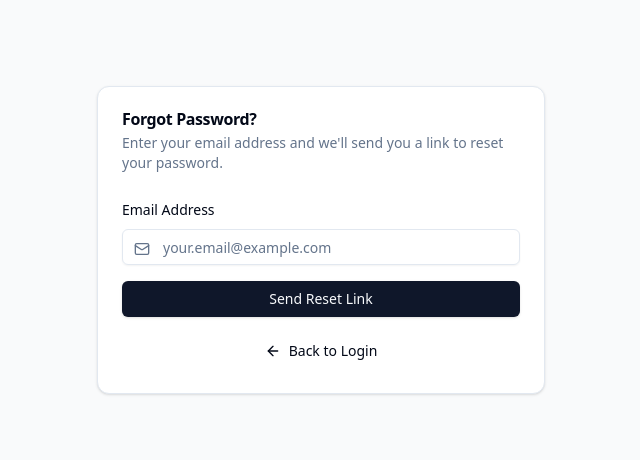
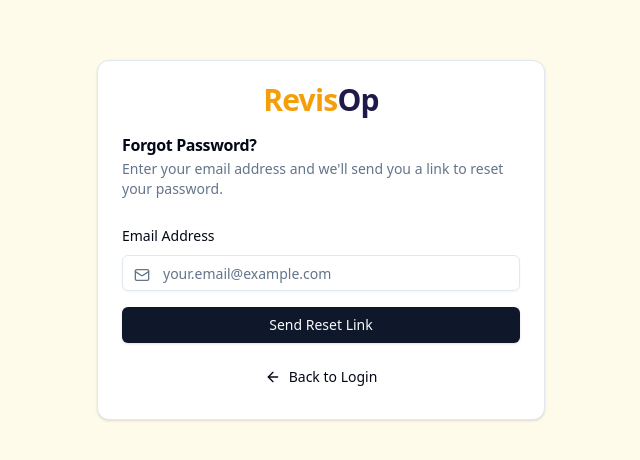
Before and after one commit to ai1976/recall-app, a React (Vite) app: page /forgot-password in a window 1280 px wide. Shown: the part 160-620 px from the top of the page, without its empty margins (319-959 px from the left). Built offline with nearby package versions, Linux system fonts and the light colour scheme; no server answers.

Commit message:
fix: update auth pages colour scheme and branding
- Signup: button indigo->navy, Log in link indigo->amber, focus rings->amber
- ForgotPassword: add amber/navy wordmark, bg grey->amber-50 on both states

```diff
--- a/src/pages/auth/ForgotPassword.jsx
+++ b/src/pages/auth/ForgotPassword.jsx
@@ -37,9 +37,14 @@
 
   if (success) {
     return (
-      <div className="min-h-screen flex items-center justify-center bg-gray-50 px-4">
+      <div className="min-h-screen flex items-center justify-center bg-amber-50 px-4">
         <Card className="w-full max-w-md">
           <CardHeader>
+            <div className="flex justify-center mb-2">
+              <span className="text-3xl font-bold tracking-tight leading-none">
+                <span style={{ color: '#f59e0b' }}>Revis</span><span style={{ color: '#1e1b4b' }}>Op</span>
+              </span>
+            </div>
             <div className="flex justify-center mb-4">
               <CheckCircle className="h-12 w-12 text-green-500" />
             </div>
@@ -69,9 +74,14 @@
   }
 
   return (
-    <div className="min-h-screen flex items-center justify-center bg-gray-50 px-4">
+    <div className="min-h-screen flex items-center justify-center bg-amber-50 px-4">
       <Card className="w-full max-w-md">
         <CardHeader>
+          <div className="flex justify-center mb-4">
+            <span className="text-3xl font-bold tracking-tight leading-none">
+              <span style={{ color: '#f59e0b' }}>Revis</span><span style={{ color: '#1e1b4b' }}>Op</span>
+            </span>
+          </div>
           <CardTitle>Forgot Password?</CardTitle>
           <CardDescription>
             Enter your email address and we'll send you a link to reset your password.
--- a/src/pages/auth/Signup.jsx
+++ b/src/pages/auth/Signup.jsx
@@ -157,7 +157,7 @@
               required
               value={fullName}
               onChange={(e) => setFullName(e.target.value)}
-              className="w-full px-4 py-3 border border-gray-300 rounded-lg focus:ring-2 focus:ring-indigo-500 focus:border-transparent"
+              className="w-full px-4 py-3 border border-gray-300 rounded-lg focus:ring-2 focus:ring-amber-400 focus:border-transparent"
               placeholder="Rahul Kumar"
             />
           </div>
@@ -172,7 +172,7 @@
               required
               value={email}
               onChange={(e) => setEmail(e.target.value)}
-              className="w-full px-4 py-3 border border-gray-300 rounded-lg focus:ring-2 focus:ring-indigo-500 focus:border-transparent"
+              className="w-full px-4 py-3 border border-gray-300 rounded-lg focus:ring-2 focus:ring-amber-400 focus:border-transparent"
               placeholder="your.email@example.com"
             />
           </div>
@@ -187,7 +187,7 @@
               required
               value={password}
               onChange={(e) => setPassword(e.target.value)}
-              className="w-full px-4 py-3 border border-gray-300 rounded-lg focus:ring-2 focus:ring-indigo-500 focus:border-transparent"
+              className="w-full px-4 py-3 border border-gray-300 rounded-lg focus:ring-2 focus:ring-amber-400 focus:border-transparent"
               placeholder="••••••••"
             />
             <p className="text-xs text-gray-500 mt-1">Minimum 6 characters</p>
@@ -202,7 +202,7 @@
               value={courseLevel}
               onChange={(e) => setCourseLevel(e.target.value)}
               required
-              className="w-full px-4 py-3 border border-gray-300 rounded-lg focus:ring-2 focus:ring-indigo-500 focus:border-transparent"
+              className="w-full px-4 py-3 border border-gray-300 rounded-lg focus:ring-2 focus:ring-amber-400 focus:border-transparent"
             >
               <option value="">Select your course...</option>
 
@@ -278,7 +278,7 @@
                 required
                 value={customCourse}
                 onChange={(e) => setCustomCourse(e.target.value)}
-                className="w-full px-4 py-3 border border-gray-300 rounded-lg focus:ring-2 focus:ring-indigo-500 focus:border-transparent"
+                className="w-full px-4 py-3 border border-gray-300 rounded-lg focus:ring-2 focus:ring-amber-400 focus:border-transparent"
                 placeholder="e.g., CFA Level 1, ACCA, JEE, NEET, MSc Economics, etc."
               />
               <p className="text-xs text-gray-500 mt-1">
@@ -296,7 +296,7 @@
           <button
             type="submit"
             disabled={loading}
-            className="w-full bg-indigo-600 text-white py-3 rounded-lg font-semibold hover:bg-indigo-700 disabled:opacity-50 disabled:cursor-not-allowed transition"
+            className="w-full bg-[#1e1b4b] text-white py-3 rounded-lg font-semibold hover:bg-[#2d2a6e] disabled:opacity-50 disabled:cursor-not-allowed transition"
           >
             {loading ? 'Creating Account...' : 'Sign Up'}
           </button>
@@ -305,7 +305,7 @@
         <div className="mt-6 text-center">
           <p className="text-gray-600">
             Already have an account?{' '}
-            <Link to="/login" className="text-indigo-600 font-semibold hover:text-indigo-700">
+            <Link to="/login" className="text-amber-600 font-semibold hover:text-amber-700">
               Log in
             </Link>
           </p>
```
